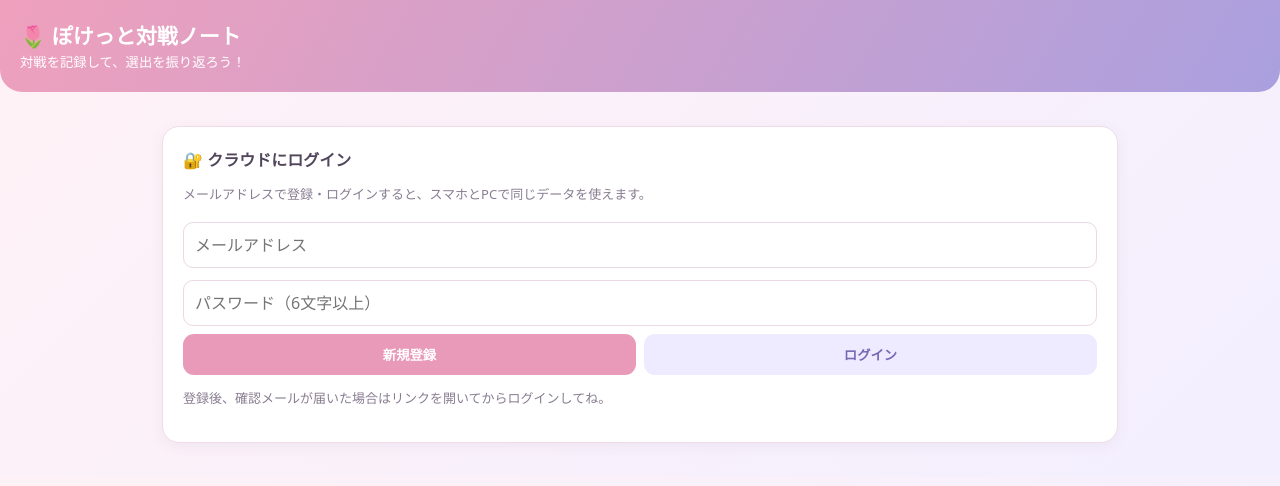
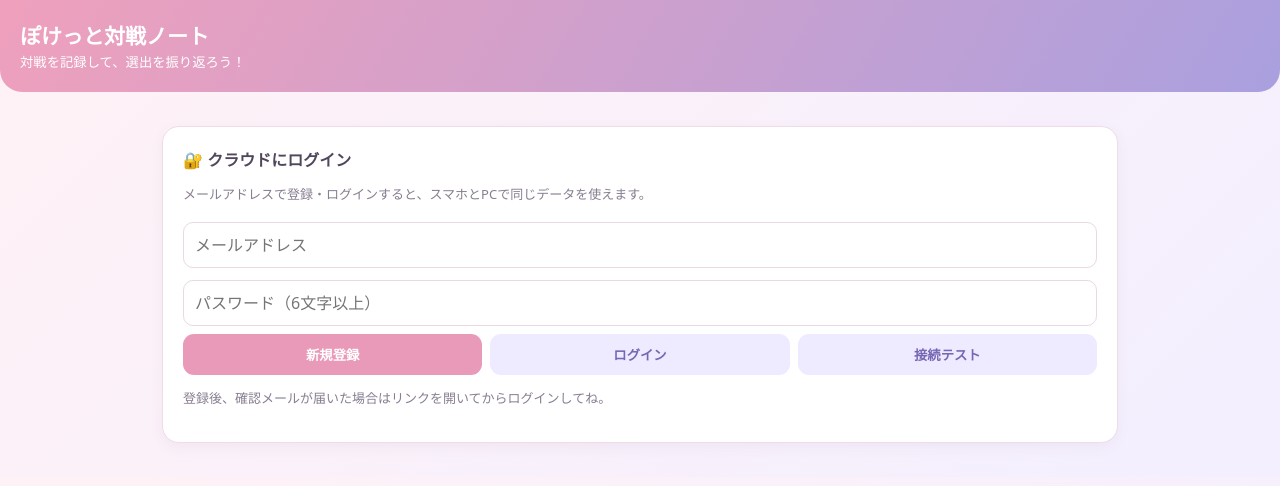
Before and after one commit to mattyato0624-design/champions-battle-note, a plain HTML site: page index.html in a window 1280 px wide. Drawn offline with nearby package versions, Linux system fonts and the light colour scheme.

Commit message:
Remove tulip branding and add Supabase connection diagnostics

```diff
--- a/index.html
+++ b/index.html
@@ -8,12 +8,12 @@
 </style>
 </head>
 <body>
-<header><h1>🌷 ぽけっと対戦ノート</h1><small>対戦を記録して、選出を振り返ろう！</small></header>
+<header><h1>ぽけっと対戦ノート</h1><small>対戦を記録して、選出を振り返ろう！</small></header>
 <main>
 <section class="card" id="auth">
 <h2>🔐 クラウドにログイン</h2><p>メールアドレスで登録・ログインすると、スマホとPCで同じデータを使えます。</p>
 <input id="email" type="email" placeholder="メールアドレス"><input id="password" type="password" placeholder="パスワード（6文字以上）">
-<div class="row"><button id="signup">新規登録</button><button class="alt" id="signin">ログイン</button></div><p id="authmsg">登録後、確認メールが届いた場合はリンクを開いてからログインしてね。</p>
+<div class="row"><button id="signup">新規登録</button><button class="alt" id="signin">ログイン</button><button class="alt" id="connectionTest">接続テスト</button></div><p id="authmsg">登録後、確認メールが届いた場合はリンクを開いてからログインしてね。</p>
 </section>
 <section id="app" class="hidden">
 <div class="card"><div class="row"><b id="who"></b><button class="alt" id="signout">ログアウト</button></div><div class="notice" id="syncmsg">接続中…</div>
@@ -46,6 +46,7 @@ function loadTeamForm(){for(let i=0;i<6;i++)$('tf'+i).value=team()?.pokemon[i]||
 async function loadMatches(){let {data,error}=await db.from('matches').select('*').eq('user_id',user.id).eq('team_id',activeTeam).order('played_at',{ascending:false}).limit(300);if(error)throw error;matches=data||[]}
 async function refresh(){await loadTeams();await loadMatches();$('syncmsg').textContent='☁️ クラウド同期済み · '+teams.length+'個のPT';render()}
 async function uploadImage(){if(!imageFile)return null;let ext=(imageFile.name.split('.').pop()||'jpg').replace(/[^a-z0-9]/gi,'')||'jpg',path=user.id+'/'+crypto.randomUUID()+'.'+ext;let {error}=await db.storage.from('opponent-images').upload(path,imageFile,{upsert:false,contentType:imageFile.type||'image/jpeg'});if(error)throw error;return path}
+$('connectionTest').onclick=async()=>{const b=$('connectionTest');b.disabled=true;$('authmsg').textContent='Supabaseへの接続を確認中…';try{const response=await fetch(SUPABASE_URL+'/auth/v1/health',{method:'GET',headers:{apikey:SUPABASE_KEY}});const body=await response.text();$('authmsg').textContent='接続テスト：HTTP '+response.status+' / '+body.slice(0,180)}catch(e){$('authmsg').textContent='接続テスト失敗：'+e.name+' / '+e.message+'（ブラウザからSupabaseへ通信できていません）'}finally{b.disabled=false}};
 $('signup').onclick=async()=>{let email=$('email').value.trim(),password=$('password').value;if(!email||password.length<6)return $('authmsg').textContent='メールアドレスと6文字以上のパスワードを入力してね';try{let {data,error}=await db.auth.signUp({email,password});if(error)throw error;$('authmsg').textContent=data.session?'登録できました':'確認メールを送信しました。メールを確認してね'}catch(e){$('authmsg').textContent='登録エラー：'+e.message}};
 $('signin').onclick=async()=>{try{let {error}=await db.auth.signInWithPassword({email:$('email').value.trim(),password:$('password').value});if(error)throw error;$('authmsg').textContent='ログインしました'}catch(e){$('authmsg').textContent='ログインエラー：'+e.message}};
 $('signout').onclick=()=>db.auth.signOut();
```
